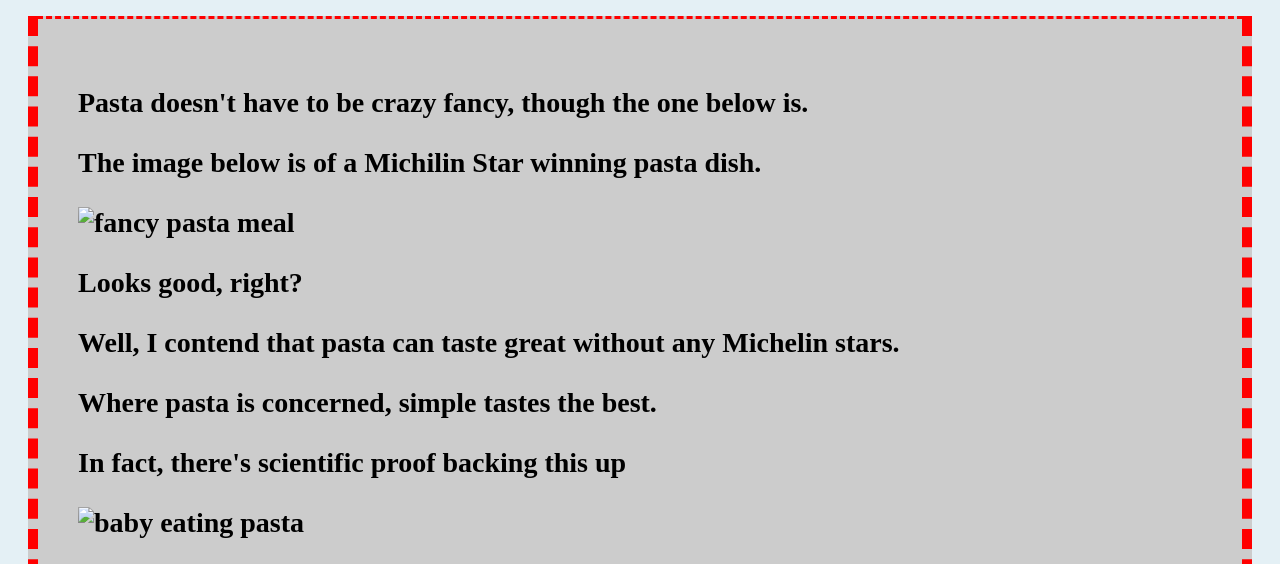
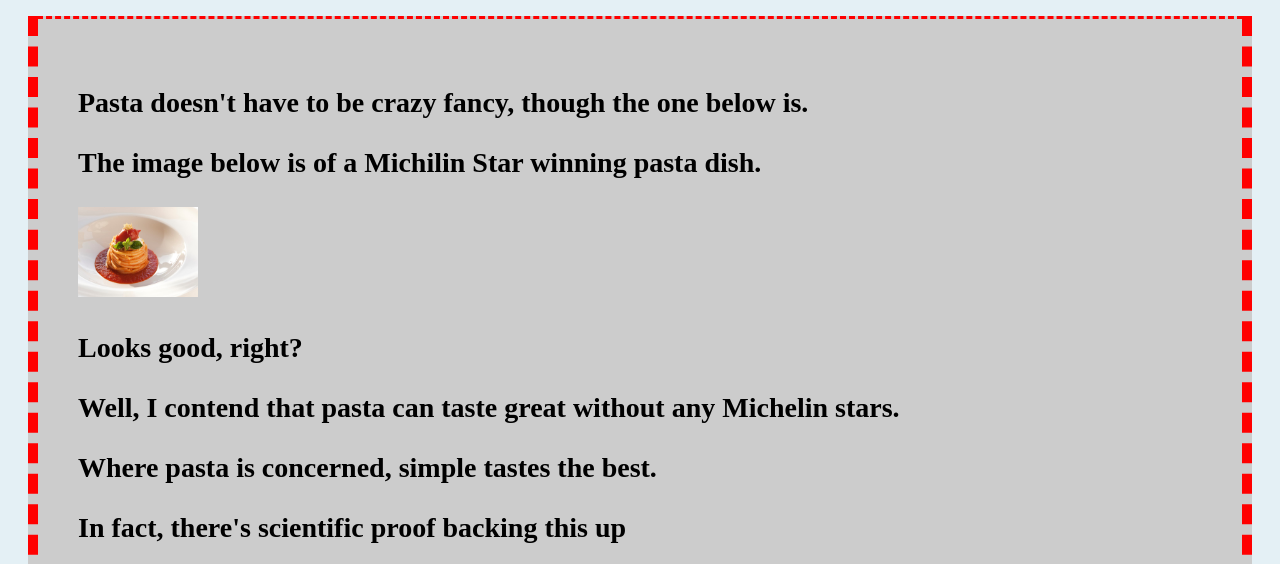
Before and after one commit to charles-plus/demo-recipe, a plain HTML site: page index.html in a window 1280 px wide. Shown: the part 182-746 px from the top of the page. Drawn offline with Linux system fonts and the light colour scheme; the site is published under a folder, as on GitHub Pages, so addresses that start at the root find nothing.

Commit message:
commit again index

```diff
--- a/index.html
+++ b/index.html
@@ -20,13 +20,13 @@
 <h2>
   <p>Pasta doesn't have to be crazy fancy, though the one below is. </p>
   <p>The image below is of a Michilin Star winning pasta dish. </p>
-  <img src="/images/michelin-star-pasta.jpg" width="120" height="90" alt="fancy pasta meal">
+  <img src="images/michelin-star-pasta.jpg" width="120" height="90" alt="fancy pasta meal">
 
   <p>Looks good, right?</p>
   <p>Well, I contend that pasta can taste great without any Michelin stars.</p>
   <p>Where pasta is concerned, simple tastes the best.</p>
   <p>In fact, there's scientific proof backing this up</p>
-<img src="/images/pasta-baby.jpeg" width="120" height="90" alt="baby eating pasta">
+<img src="images/pasta-baby.jpeg" width="120" height="90" alt="baby eating pasta">
   <p>My baby prefers his pasta simple, and so will you.</p>
   <p>That's good enough science, right?</p>
 
@@ -100,7 +100,7 @@ Dried are great too:
 
 
 
-<img src="/images/michelin-star-pasta.jpg" width="120" height="90" alt="fancy pasta meal">
+<img src="images/michelin-star-pasta.jpg" width="120" height="90" alt="fancy pasta meal">
 
 
 
@@ -114,9 +114,9 @@ Dried are great too:
 <h2></h2>
 
 <h3>Remember kids, when you don't have this </h3>
-<img src="/images/50s-kid-steak.jpg" width="120" height="90" alt="kid from the 50s looks at steak">
+<img src="images/50s-kid-steak.jpg" width="120" height="90" alt="kid from the 50s looks at steak">
 <h3>Have this </h3>
-<img src="/images/50s-kid-pasta.jpeg" width="120" height="90" alt="kid from the 50s eats pasta">
+<img src="images/50s-kid-pasta.jpeg" width="120" height="90" alt="kid from the 50s eats pasta">
 
 
 <form>
```
